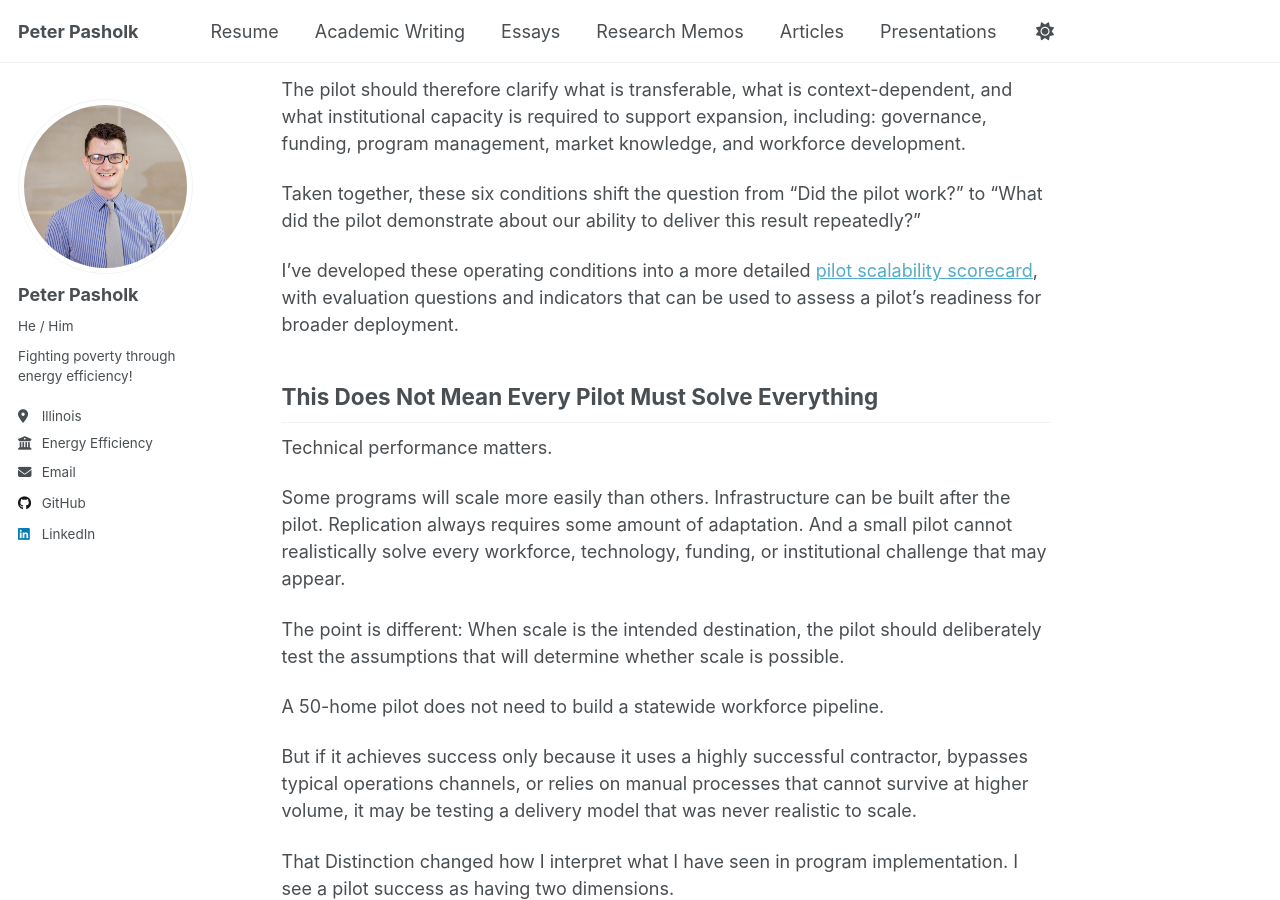
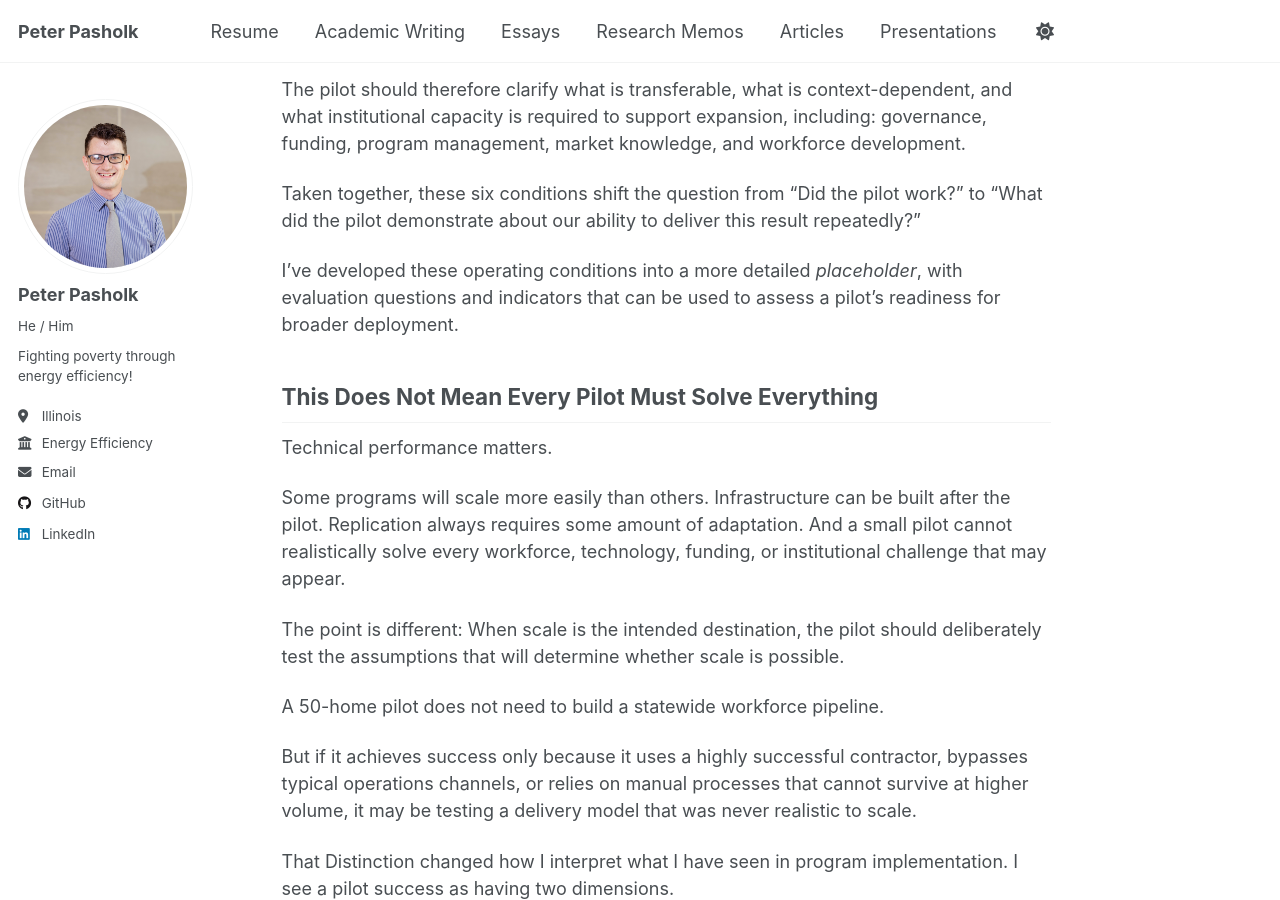
Before and after one commit to ppasholk/ppasholk.github.io, a Jekyll site: the page built from _teaching/pilot-to-portfolio.md, in a window 1280 px wide and 900 px high, scrolled down 4251 px. Built offline with Jekyll 4.4.1, drawn with Linux system fonts in a browser that asks for light colours; a script that is not in the unit is left out.

Commit message:
Change pilot scalability scorecard link to placeholder
Updated the pilot scalability scorecard reference to a placeholder.

```diff
--- a/_teaching/pilot-to-portfolio.md
+++ b/_teaching/pilot-to-portfolio.md
@@ -210,7 +210,7 @@ Taken together, these six conditions shift the question from
 deliver this result repeatedly?”
 
 I’ve developed these operating conditions into a more
-detailed [pilot scalability scorecard]({{ site.baseurl }}/files/pilot_scalability_scorecard.pdf),
+detailed *placeholder*,
 with evaluation questions and indicators that can be used to assess a pilot’s
 readiness for broader deployment.
 
```
